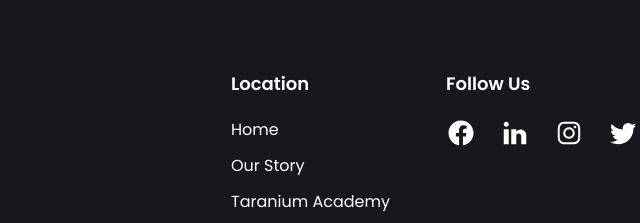
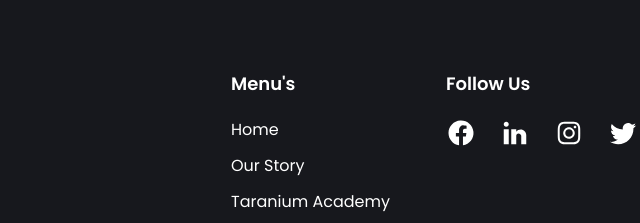
Before and after one commit to rinaldiihsan/taranium, an Astro site: page /funding in a window 1280 px wide. Shown: the part 3036-3259 px from the top of the page, 289-929 px from the left. Built offline with nearby package versions, Linux system fonts and the light colour scheme; Astro itself is replaced by a stand-in of ours; a web font is replaced by a local one.

Commit message:
Taranium Update : Update Footer

```diff
--- a/src/components/Footer.tsx
+++ b/src/components/Footer.tsx
@@ -11,7 +11,7 @@ const Footer = () => {
           </div>
           <div className="flex flex-col md:flex-row justify-between items-start gap-x-14">
             <div className="flex flex-col gap-y-5 ">
-              <h1 className="text-white font-semibold text-lg">Location</h1>
+              <h1 className="text-white font-semibold text-lg">Menu's</h1>
               <div className="flex flex-col gap-y-3 text-white">
                 <a href="/">Home</a>
                 <a href="/our-story">Our Story</a>
```
